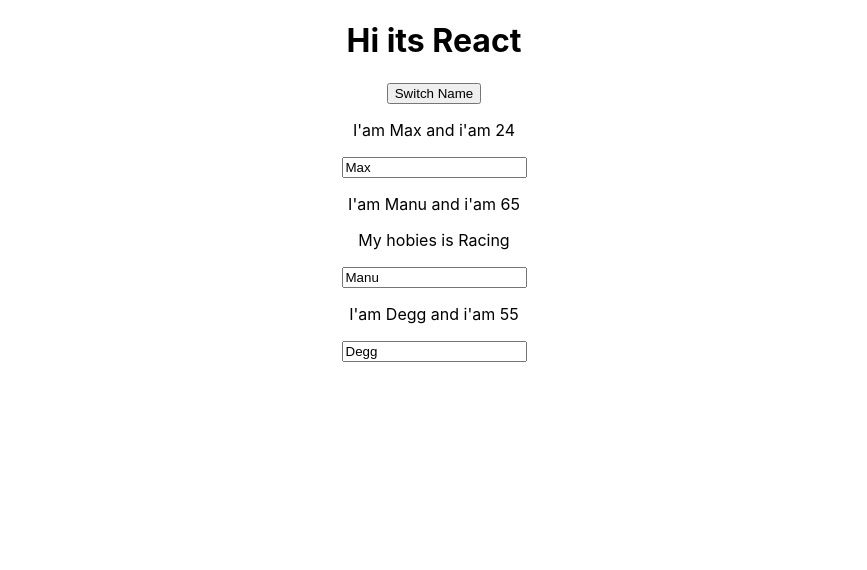
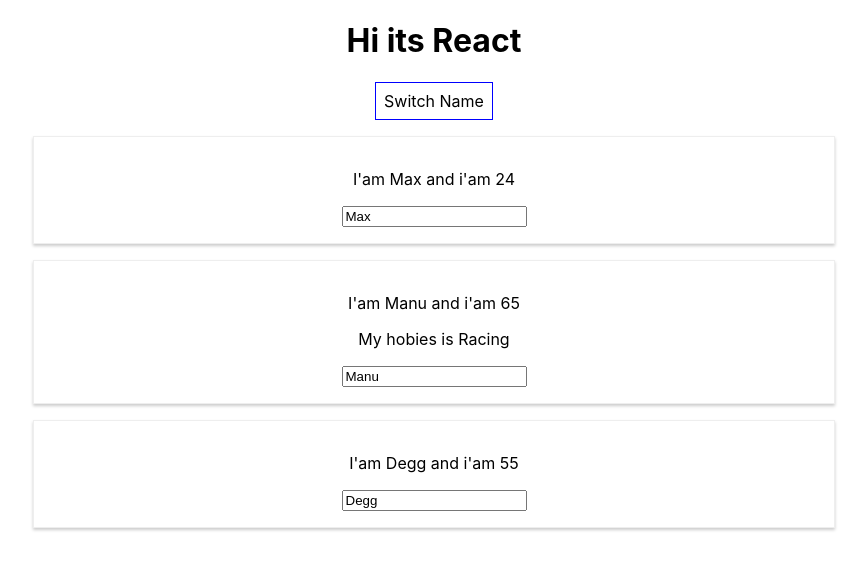
Before and after one commit to fayssalaitb/react-one, a React (Create React App) app: page / in a window 1280 px wide. Shown: the top 570 px of the page, without its empty margins (206-1073 px from the left). Built offline with nearby package versions, Linux system fonts and the light colour scheme.

Commit message:
start to play with some CSS inline and with classes

```diff
--- a/src/App.js
+++ b/src/App.js
@@ -34,10 +34,20 @@
   };
 
   render() {
+    const style = {
+      backgroundColor: "white",
+      font: "inherit",
+      border: "1px solid blue",
+      padding: "8px",
+      cursor: "pointer"
+    };
     return (
       <div className="App">
         <h1>Hi its React</h1>
-        <button onClick={this.switchNameHandler.bind(this, "fayssal")}>
+        <button
+          style={style}
+          onClick={this.switchNameHandler.bind(this, "fayssal")}
+        >
           Switch Name
         </button>
 
--- /dev/null
+++ b/src/Person/Person.css
@@ -0,0 +1,7 @@
+.Person {
+  width: 60%;
+  margin: 16px auto;
+  border: 1px solid #eee;
+  box-shadow: 0 2px 3px #ccc;
+  padding: 16px;
+}
--- a/src/Person/Person.js
+++ b/src/Person/Person.js
@@ -1,8 +1,9 @@
 import React from "react";
+import "./Person.css";
 
 const person = props => {
   return (
-    <div>
+    <div className="Person">
       <p onClick={props.click}>
         I'am {props.name} and i'am {props.age}
       </p>
```
